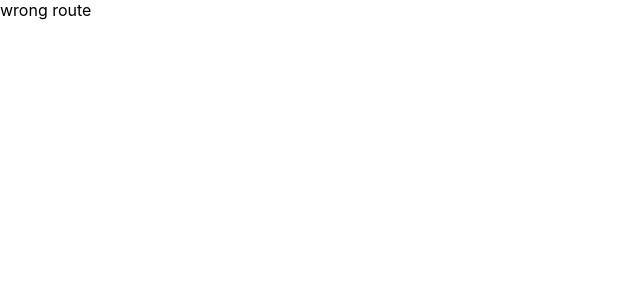
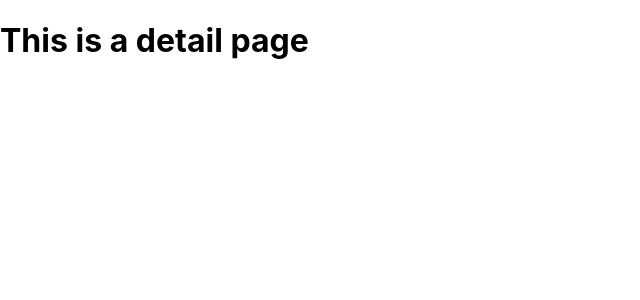
Before and after one commit to tahanaushad/React-Book-Shelf, a React (Create React App) app: page /DetailPage in a window 1280 px wide. Shown: the top 300 px of the page, without its empty margins (0-640 px from the left). Built offline with nearby package versions, Linux system fonts and the light colour scheme.

Commit message:
another page added

```diff
--- a/src/App.jsx
+++ b/src/App.jsx
@@ -4,8 +4,10 @@ import { useState } from "react";
 import BookShelf from "./BookShelf";
 import Modal from "./Modal";
 import { BrowserRouter, Route, Routes } from "react-router-dom";
+import DetailPage from "./DetailPage";
 
 function App() {
+
   const [books, setBooks] = useState([]);
   const [filtered, setFiltered] = useState([]);
   const [alpfilter, setAlpfilter] = useState(null);
@@ -89,7 +91,7 @@ function App() {
             </div>
           }
         />
-        <Route path="/detail" element={<div>this is a detail </div>} />
+        <Route path="/DetailPage" element={<DetailPage />} />
         <Route path="*" element={<div>wrong route</div>} />
       </Routes>
     </BrowserRouter>
--- /dev/null
+++ b/src/DetailPage.jsx
@@ -0,0 +1,12 @@
+import React from "react";
+
+
+function DetailBook() {
+    return(
+        <div>
+            <h1>This is a detail page</h1>
+        </div>
+    )
+}
+
+export default DetailBook;
```
